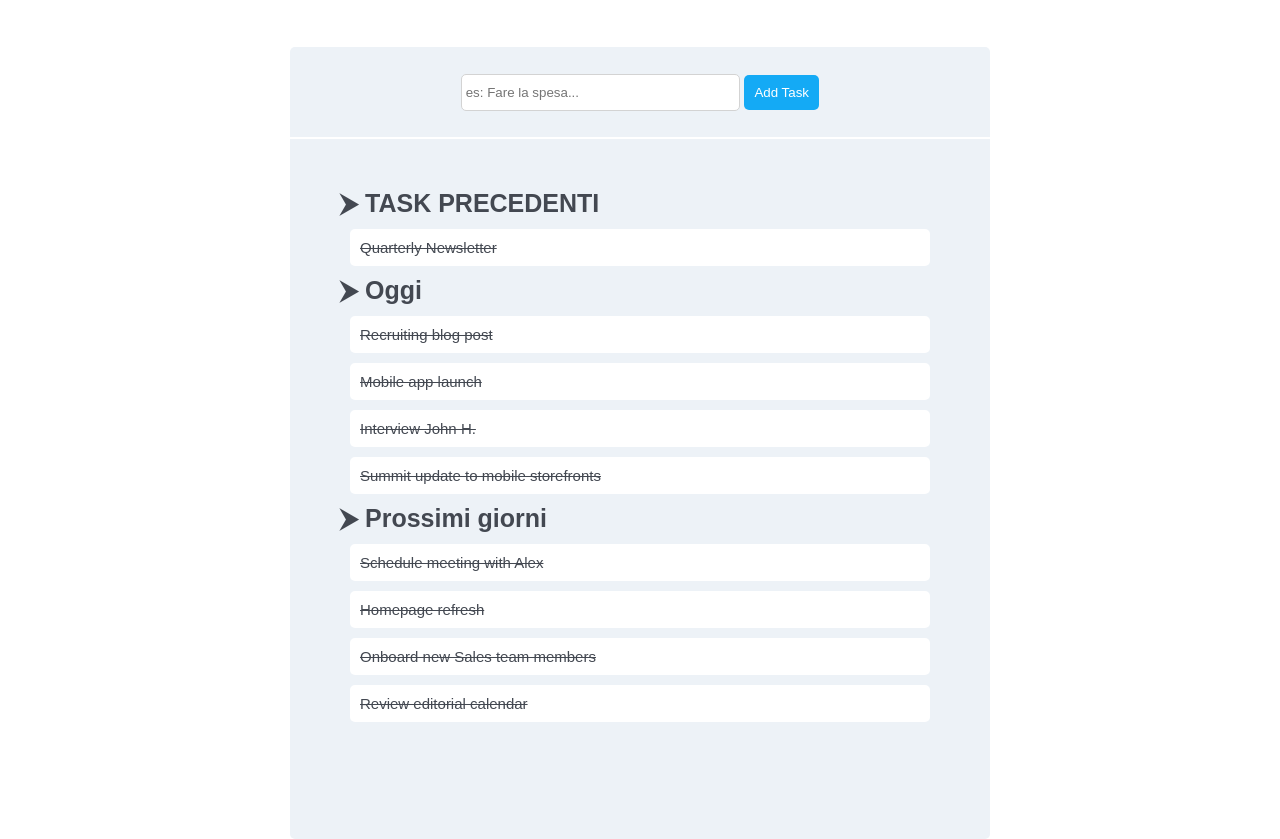
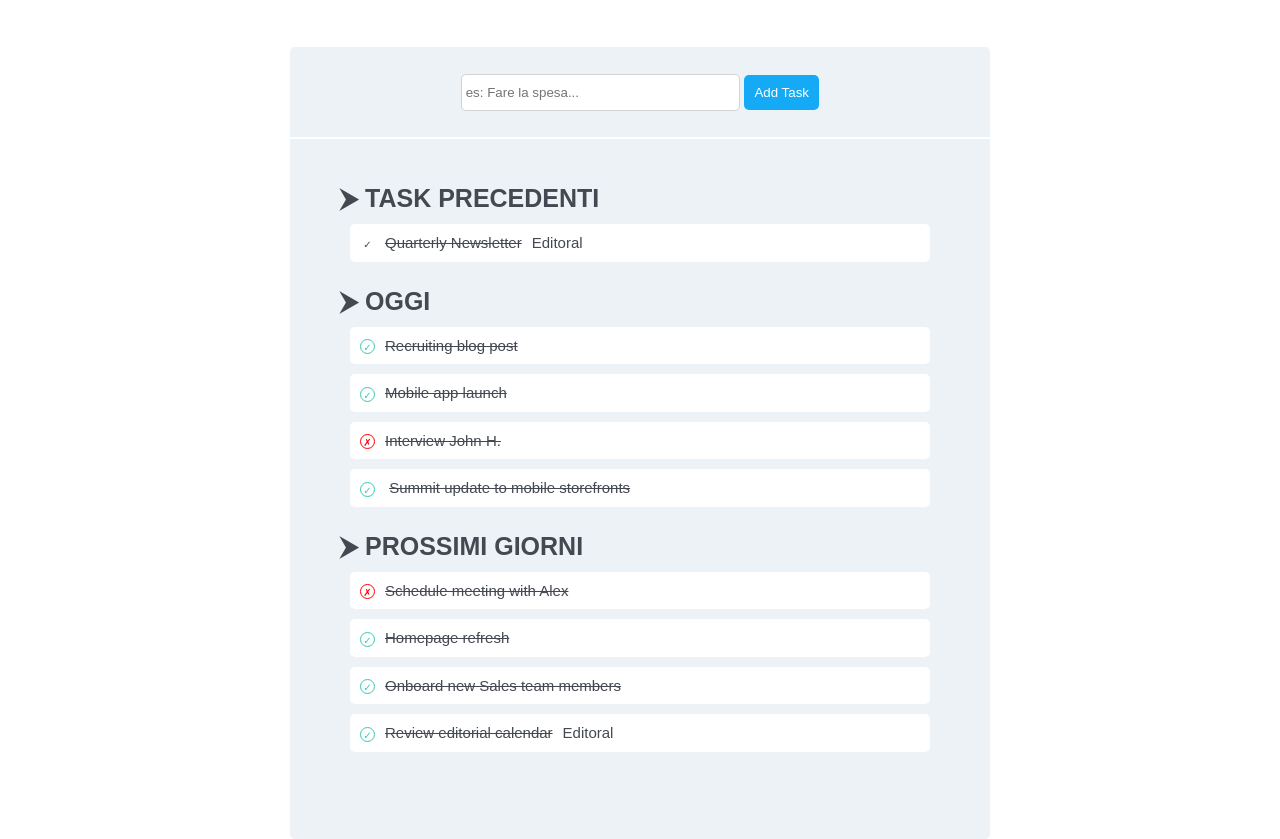
Before and after one commit to GiuseppeArgo/html-css-toboolist, a plain HTML site: page index.html in a window 1280 px wide. Shown: the part 66-905 px from the top of the page. Drawn offline with Linux system fonts and the light colour scheme.

Commit message:
feat: more css in list menu

```diff
--- a/css/style.css
+++ b/css/style.css
@@ -74,7 +74,7 @@ header {
     width: 600px;
     height: 650px;
     margin: auto;
-    padding-top: 50px;
+    padding-top: 20px;
     background-color: #edf2f7;
 }
 
@@ -86,15 +86,46 @@ header {
     font-size: 25px;
     font-weight: 600;
     color: #434851;
-    text-decoration: none;
+    margin-top: 25px;
 }
 
-.smaller-text {
+.text {
+    text-decoration: line-through;
+    margin: 10px;
+    border-radius: 5px;
+}
+
+.status {
+    text-decoration: none;
+    width: 15px;
+    height: 15px;
+    border-radius: 50%;
+    display: inline-block;
+    text-align: center;
+    vertical-align: middle;
+    line-height: 15px;
+    font-size: 10px;
+}
+
+.check {
+    border: 1px solid #39cab0;
+    color: #39cab0;
+}
+
+.cross {
+    border: 1px solid red;
+    color: red;
+}
+
+.list-item {
     font-size: 15px;
     font-weight: 100;
-    text-decoration: line-through;
     padding: 10px;
+    background-color: white;
     margin: 10px;
-    background-color: white;
-    border-radius:5px ;
+    border-radius: 5px;
 }
+
+/* /list-menu */
+
+/* /main */
--- a/index.html
+++ b/index.html
@@ -15,47 +15,66 @@
     </header>
     <!-- /header -->
 
+    <!-- main -->
     <main>
-        <!-- upper menu -->
+        <!--* upper menu -->
         <div class="text-menu">
             <input class="text-bar" placeholder=" es: Fare la spesa..." type="text">
             <button class="add-task">Add Task</button>
         </div>
-        <!-- /upper menu -->
+        <!--* /upper menu -->
 
-        <!-- list menu -->
+        <!--* list menu -->
         <div class="list-menu">
             <div class="list-container">
-                <ul  class="list">
+                <ul class="list">
+                    <!--* previous tasks -->
                     <li class="bigger-text">&#11166; TASK PRECEDENTI
                         <ul class="list">
-                            <li class="smaller-text">Quarterly Newsletter</li>
+                            <li class="list-item"><span class="status">&check;</span><span class="text">Quarterly
+                                    Newsletter</span><span>Editoral</span></li>
                         </ul>
                     </li>
-                    <li class="bigger-text">&#11166; Oggi
+                    <!--* /previous tasks -->
+
+                    <!--* today -->
+                    <li class="bigger-text">&#11166; OGGI
                         <ul class="list">
-                            <li class="smaller-text">Recruiting blog post</li>
-                            <li class="smaller-text">Mobile app launch</li>
-                            <li class="smaller-text">Interview John H.</li>
-                            <li class="smaller-text">Summit update to mobile storefronts</li>
+                            <li class="list-item"><span class="status check">&check;</span><span class="text">Recruiting
+                                    blog post</span></li>
+                            <li class="list-item"><span class="status check">&check;</span><span class="text">Mobile app
+                                    launch</span></li>
+                            <li class="list-item"><span class="status cross">&cross;</span><span class="text">Interview
+                                    John H.</span></li>
+                            <li class="list-item"><span class="status check">&check;</span> <span class="text">Summit
+                                    update to mobile storefronts</span></li>
                         </ul>
                     </li>
-                    <li class="bigger-text">&#11166; Prossimi giorni
+                    <!--* /today -->
+
+                    <!--* next days -->
+                    <li class="bigger-text">&#11166; PROSSIMI GIORNI
                         <ul class="list">
-                            <li class="smaller-text">Schedule meeting with Alex</li>
-                            <li class="smaller-text">Homepage refresh</li>
-                            <li class="smaller-text">Onboard new Sales team members</li>
-                            <li class="smaller-text">Review editorial calendar</li>
+                            <li class="list-item"><span class="status cross">&cross;</span><span class="text">Schedule
+                                    meeting with Alex</span></li>
+                            <li class="list-item"><span class="status check">&check;</span><span class="text">Homepage
+                                    refresh</span></li>
+                            <li class="list-item"><span class="status check">&check;</span><span class="text">Onboard
+                                    new Sales team members</span></li>
+                            <li class="list-item"><span class="status check">&check;</span><span class="text">Review
+                                    editorial calendar</span><span>Editoral</span></li>
                         </ul>
                     </li>
+                    <!--* /next days -->
                 </ul>
             </div>
 
 
 
         </div>
-        <!-- /list menu -->
+        <!--* /list menu -->
     </main>
+    <!-- /main -->
 </body>
 
 </html>
```
